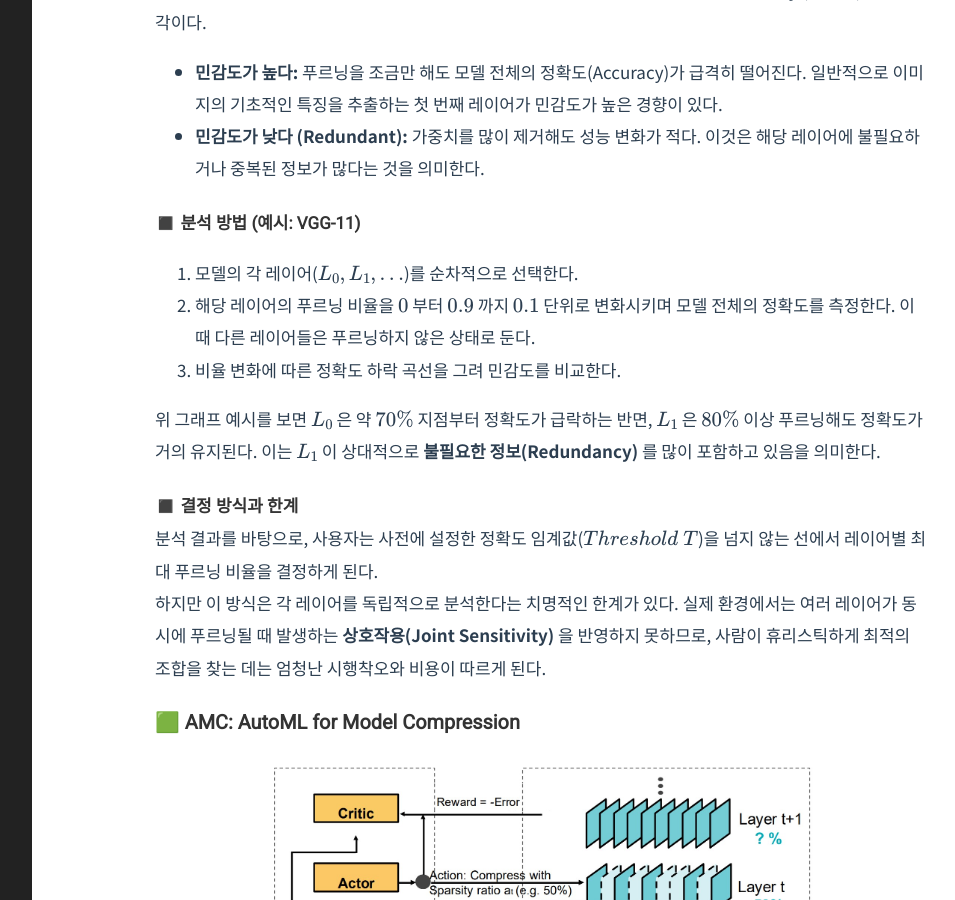
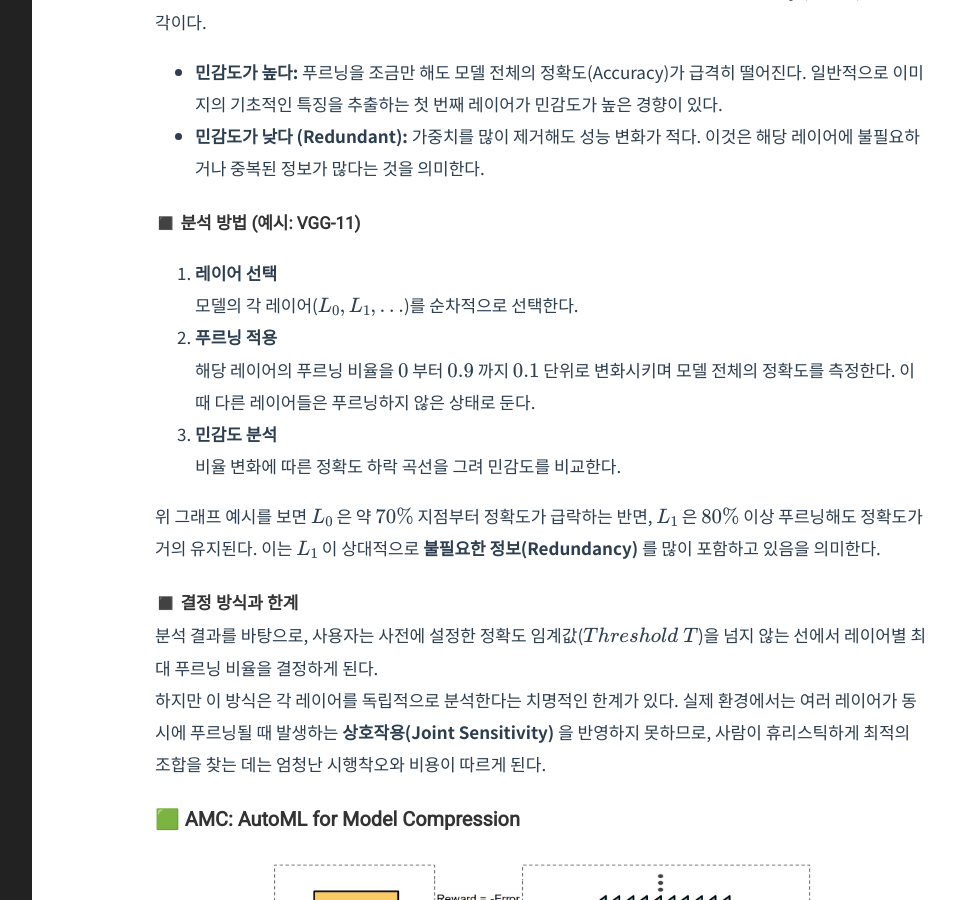
Before and after one commit to Youngjun-CV/Youngjun-CV.github.io, a Jekyll site: the page built from _posts/model compression/2026-04-06-pruning-ratio.markdown, in a window 1280 px wide and 900 px high, scrolled down 1606 px. Shown: the whole window, without its empty margins (228-1183 px from the left). Built offline with Jekyll 4.4.1, drawn with Linux system fonts in a browser that asks for light colours; formulas are drawn with MathJax 3.

Commit message:
Update 2026-04-06-pruning-ratio.markdown

```diff
--- a/_posts/model compression/2026-04-06-pruning-ratio.markdown
+++ b/_posts/model compression/2026-04-06-pruning-ratio.markdown
@@ -31,9 +31,17 @@ category: ModelCompression
 * **민감도가 낮다 (Redundant):** 가중치를 많이 제거해도 성능 변화가 적다. 이것은 해당 레이어에 불필요하거나 중복된 정보가 많다는 것을 의미한다.
 
 #### ◼️ 분석 방법 (예시: VGG-11)
-1. 모델의 각 레이어($L_{0}, L_{1}, \dots$)를 순차적으로 선택한다.
-2. 해당 레이어의 푸르닝 비율을 $0$ 부터 $0.9$ 까지 $0.1$ 단위로 변화시키며 모델 전체의 정확도를 측정한다. 이때 다른 레이어들은 푸르닝하지 않은 상태로 둔다.
-3. 비율 변화에 따른 정확도 하락 곡선을 그려 민감도를 비교한다.
+1. **레이어 선택**
+
+    모델의 각 레이어($L_{0}, L_{1}, \dots$)를 순차적으로 선택한다.
+
+2. **푸르닝 적용**
+
+    해당 레이어의 푸르닝 비율을 $0$ 부터 $0.9$ 까지 $0.1$ 단위로 변화시키며 모델 전체의 정확도를 측정한다. 이때 다른 레이어들은 푸르닝하지 않은 상태로 둔다.
+
+3. **민감도 분석**
+
+    비율 변화에 따른 정확도 하락 곡선을 그려 민감도를 비교한다.
 
 위 그래프 예시를 보면 $L_{0}$ 은 약 $70\%$ 지점부터 정확도가 급락하는 반면, $L_{1}$ 은 $80\%$ 이상 푸르닝해도 정확도가 거의 유지된다. 이는 $L_{1}$ 이 상대적으로 **불필요한 정보(Redundancy)** 를 많이 포함하고 있음을 의미한다.
 
```
